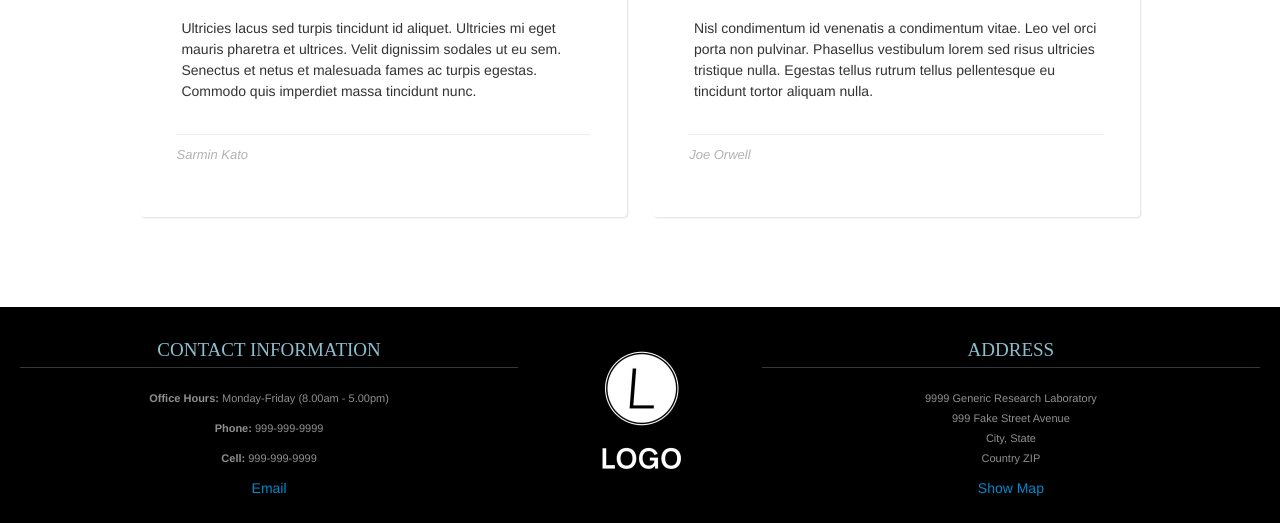
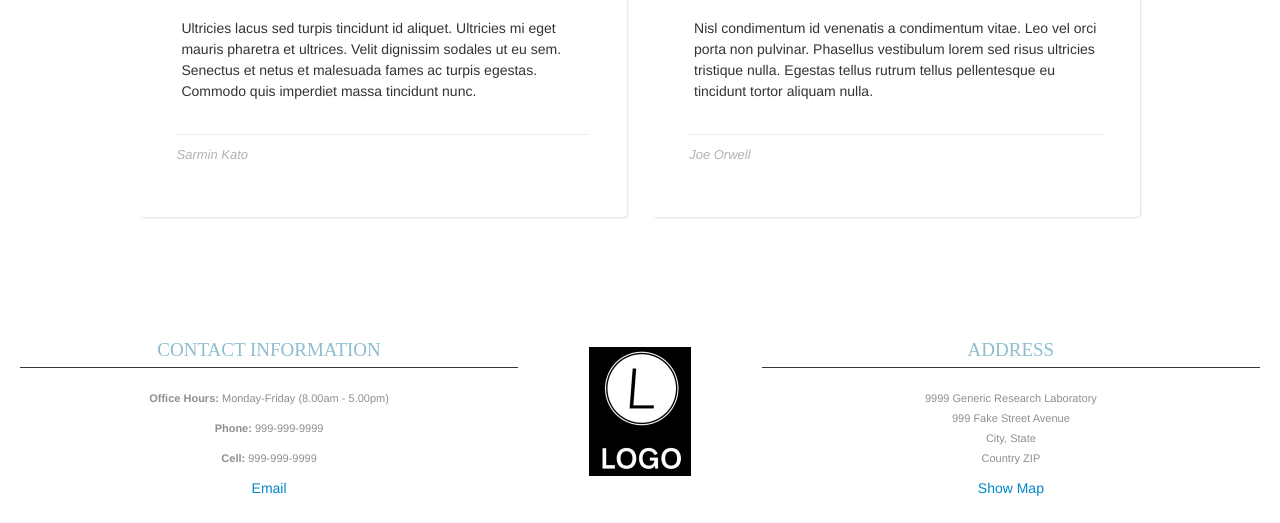
Before and after one commit to mistrallab/mistrallab.github.io, a PHP site: page /netlab/news.html in a window 1280 px wide. Shown: the part 2016-2539 px from the top of the page. Run offline with PHP 8.4, Linux system fonts and the light colour scheme.

Commit message:
Update theme.css

```diff
--- a/netlab/css/theme.css
+++ b/netlab/css/theme.css
@@ -519,7 +519,7 @@ ul.sponsors {
 	border-top-width: 8px;
 	border-top-style: solid;
 	border-top-color: #2F2F2F;
-	background-color: #000000;
+	background-color: #ffffff;
 	border: 0;
 	font-size: 100%;
 	font: inherit;
```
